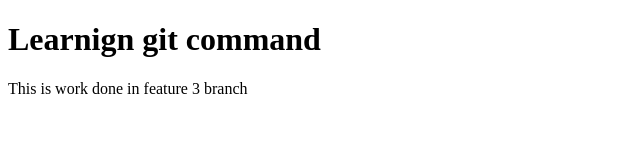
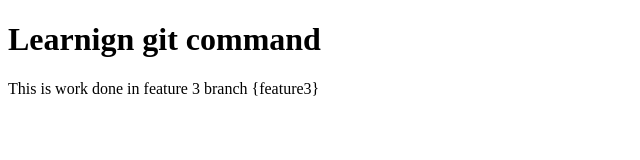
Before and after one commit to bhagatbhutale/another_one, a plain HTML site: page index.html in a window 1280 px wide. Shown: the full height of the page, 0-640 px from the left. Drawn offline with Linux system fonts and the light colour scheme.

Commit message:
changes feature3

```diff
--- a/index.html
+++ b/index.html
@@ -7,6 +7,6 @@
 </head>
 <body>
     <h1>Learnign git command</h1>
-    <p>This is work done in feature 3 branch</p>
+    <p>This is work done in feature 3 branch   {feature3}</p>
 </body>
 </html>
```
